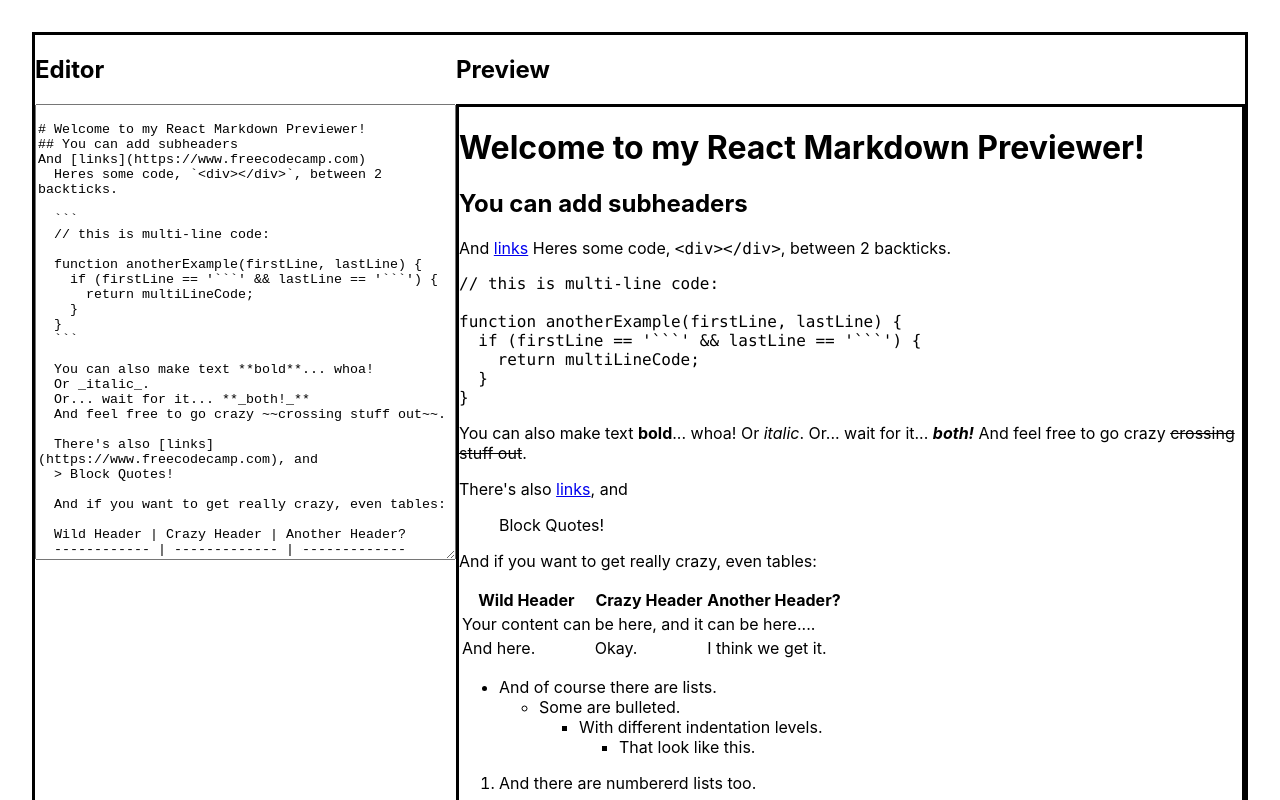
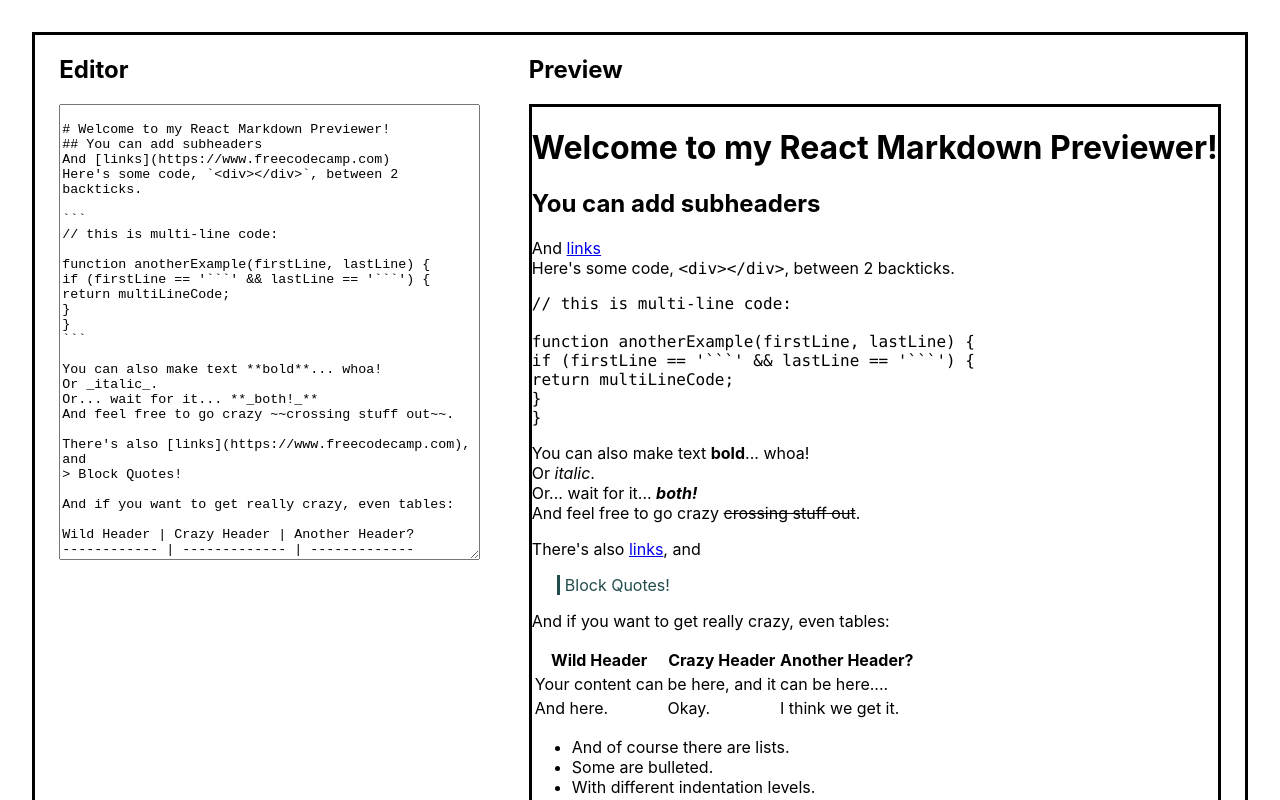
Before and after one commit to koookee/Markdown-previewer, a React (Create React App) app: page / in a window 1280 px wide. Shown: the top 800 px of the page. Built offline with nearby package versions, Linux system fonts and the light colour scheme.

Commit message:
Passed the optional user story (carriage returns). Updated ReadMe file. Attempting to add CSS to blockquotes, table, and background color

```diff
--- /dev/null
+++ b/src/CSS/preview.module.css
@@ -0,0 +1,9 @@
+.preview{
+  /*Not working*/
+  blockquote{
+    border-left: 3px solid #224b4b;
+    color: #224b4b;
+    padding-left: 5px;
+    margin-left: 25px;
+  }
+}
--- a/src/Components/Editor.js
+++ b/src/Components/Editor.js
@@ -1,15 +1,11 @@
 import React, {Component} from "react";
 import Preview from './Preview.js'
 
-class Editor extends Component{
-
-  constructor(){
-    super();
-    this.state = {text:`
+let startingText = `
 # Welcome to my React Markdown Previewer!
 ## You can add subheaders
 And [links](https://www.freecodecamp.com)
-  Heres some code, \`<div></div>\`, between 2 backticks.
+Here's some code, \`<div></div>\`, between 2 backticks.
 
 \`\`\`
 // this is multi-line code:
@@ -47,7 +43,12 @@ And [links](https://www.freecodecamp.com)
 1. And last but not least, let's not forget embedded images:
 
 ![React Logo w/ Text](https://goo.gl/Umyytc)
-  `}
+`
+class Editor extends Component{
+
+  constructor(){
+    super();
+    this.state = {text: startingText}
     this.handleChange = this.handleChange.bind(this);
   }
   handleChange(event){
--- a/src/Components/Preview.js
+++ b/src/Components/Preview.js
@@ -1,7 +1,9 @@
 import React, {Component} from 'react';
-
+import styles from '../CSS/preview.module.css';
 let marked = require("marked");
-
+marked.setOptions({
+  breaks: true
+})
 class Preview extends Component{
   constructor(){
     super();
@@ -12,7 +14,7 @@ class Preview extends Component{
         <div style={{backgroundColor:""}}>
           <h2>Preview</h2>
           <div style={{backgroundColor:"", borderStyle:"solid"}}>
-            <div id="preview" dangerouslySetInnerHTML = {{__html:marked(this.props.name)}}>
+            <div id="preview" class={styles.preview} dangerouslySetInnerHTML = {{__html:marked(this.props.name)}}>
             </div>
           </div>
         </div>
```
Also changed, not shown: 1 other file (tests, documents, lock files or other folders). Lines whose indentation alone changed are shown as unchanged.
